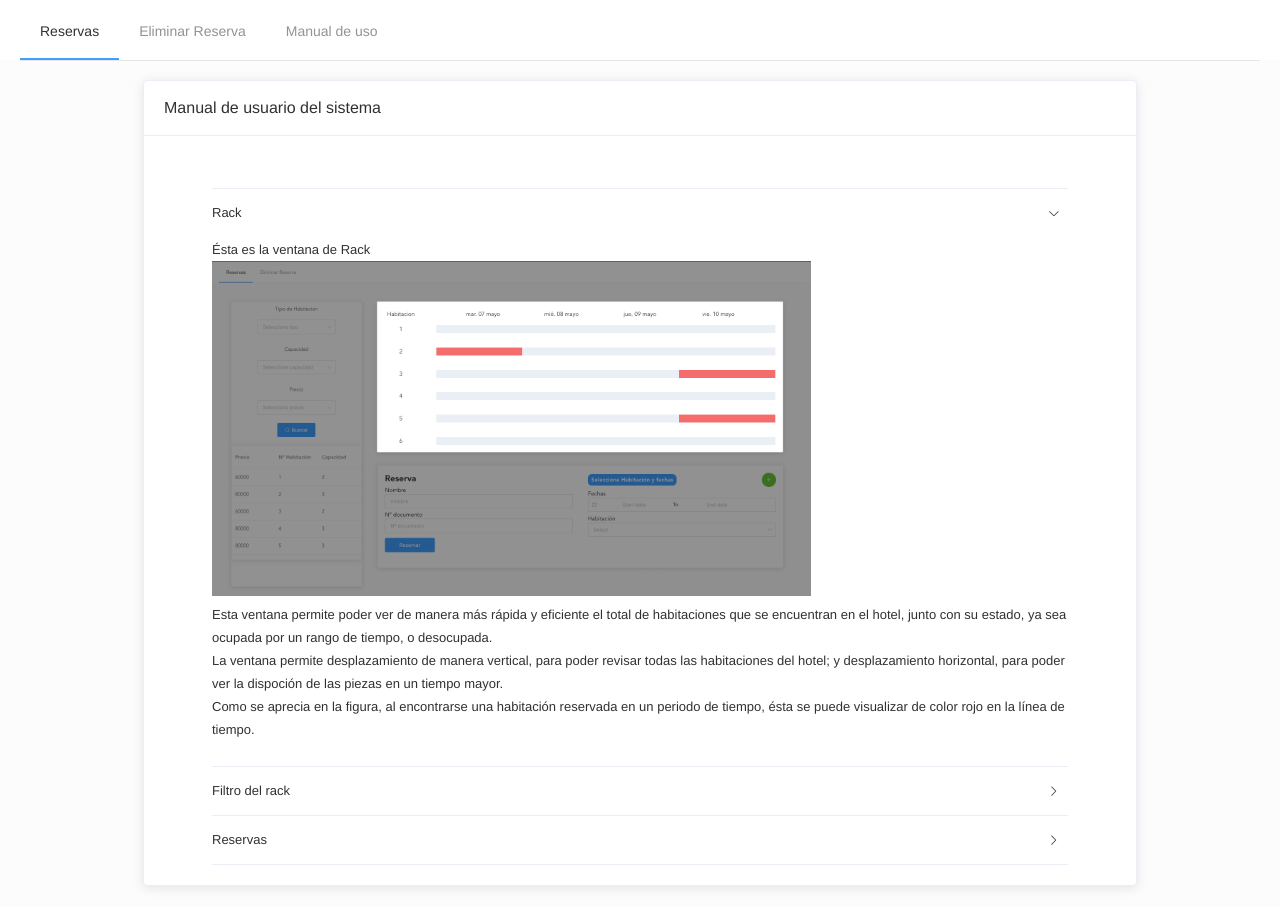
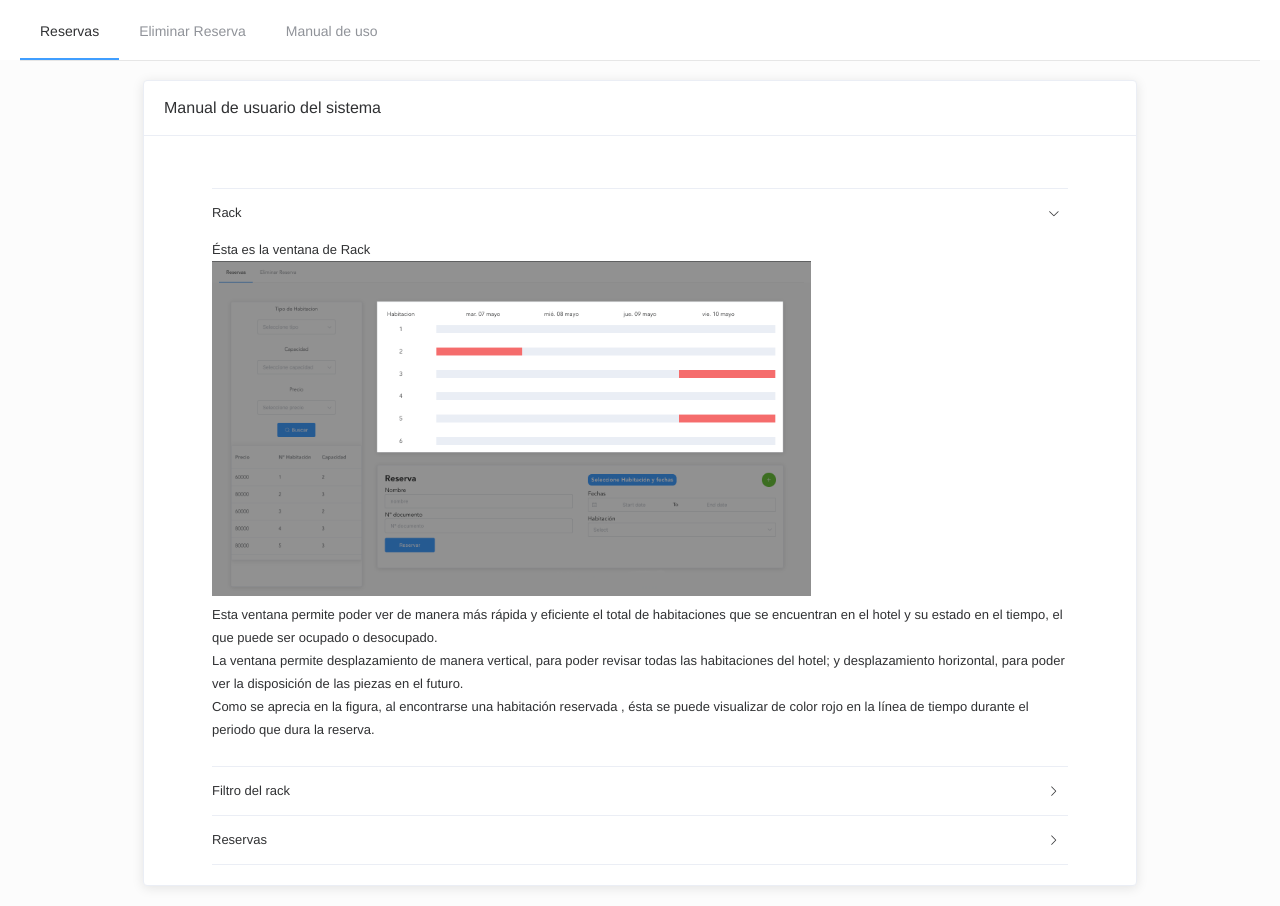
Before and after one commit to Kakoo8/TingesoFront, a Vue app: page /manual in a window 1280 px wide. Built offline with nearby package versions, Linux system fonts and the light colour scheme.

Commit message:
Auto stash before merge of "master" and "origin/master"

```diff
--- a/src/components/DeleteReservation.vue
+++ b/src/components/DeleteReservation.vue
@@ -13,7 +13,9 @@
 
 
                 <el-form-item >
-                    <el-button type="primary" icon="el-icon-delete" v-on:click="eliminarReserva(numberoReserva)">Eliminar</el-button>
+
+
+                    <el-button type="primary" icon="el-icon-delete" v-on:click="eliminarReserva(numeroReserva)">Eliminar</el-button>
 
                 </el-form-item>
 
@@ -39,6 +41,7 @@ export default {
     },
     methods: {
         eliminarReserva(numeroReserva) {
+
             axios
                 .delete('http://157.230.12.110:8080/api/reservations/'+{numeroReserva}, {
 
--- a/src/views/Manual.vue
+++ b/src/views/Manual.vue
@@ -13,15 +13,15 @@
                   <div>Ésta es la ventana de Rack</div>
                   <img src="../assets/Rack.png" class="image">
 
-                  <div>Esta ventana permite poder ver de manera más rápida y eficiente el total de habitaciones que se encuentran en el hotel, junto con su estado, ya sea ocupada por un rango de tiempo, o desocupada.</div>
-                  <div>La ventana permite desplazamiento de manera vertical, para poder revisar todas las habitaciones del hotel; y desplazamiento horizontal, para poder ver la dispoción de las piezas en un tiempo mayor.</div>
-                  <div>Como se aprecia en la figura, al encontrarse una habitación reservada en un periodo de tiempo, ésta se puede visualizar de color rojo en la línea de tiempo.</div>
+                  <div>Esta ventana permite poder ver de manera más rápida y eficiente el total de habitaciones que se encuentran en el hotel y su estado en el tiempo, el que puede ser ocupado o desocupado.</div>
+                  <div>La ventana permite desplazamiento de manera vertical, para poder revisar todas las habitaciones del hotel; y desplazamiento horizontal, para poder ver la disposición de las piezas en el futuro.</div>
+                  <div>Como se aprecia en la figura, al encontrarse una habitación reservada , ésta se puede visualizar de color rojo en la línea de tiempo durante el periodo que dura la reserva.</div>
                 </el-collapse-item>
                 <el-collapse-item title="Filtro del rack" name="2">
                   <div>Ésta es la ventana de Rack</div>
                   <img src="../assets/FiltroRack.png" class="image">
                   <div>Esta ventana permite realizar un filtrado dentro de las habitaciones, según el tipo de la habitación, su capacidad y su precio.</div>
-                  <div>Una vez realizado el filtrado anterior, en la parte inferior del filtro se pueden ver las sugerencias de habitaciones que cumplen las caracteristicas.</div>
+                  <div>Una vez realizado el filtrado anterior, en la parte inferior del filtro se pueden ver las sugerencias de habitaciones que cumplen con las caracteristicas.</div>
                 </el-collapse-item>
                 <el-collapse-item title="Reservas" name="3">
                   <div>Ésta es la ventana para la realización de una reserva</div>
```
